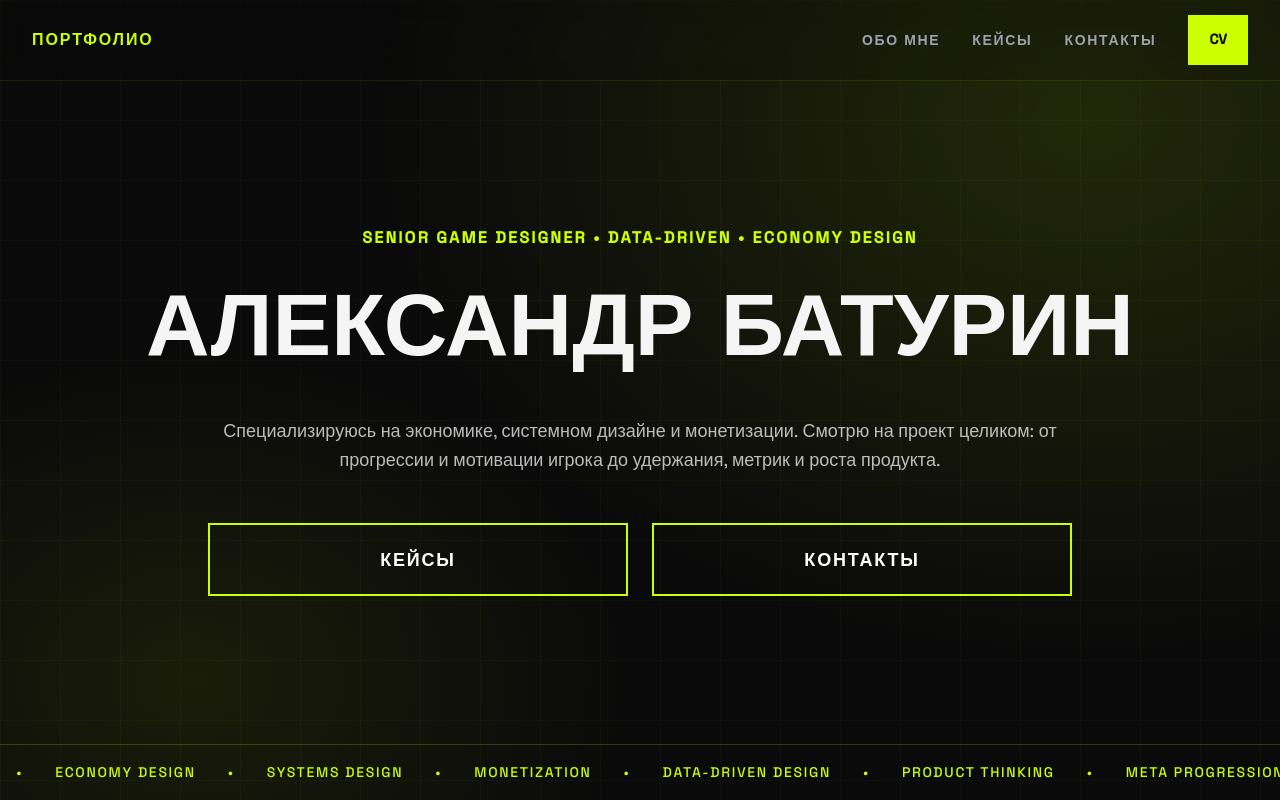
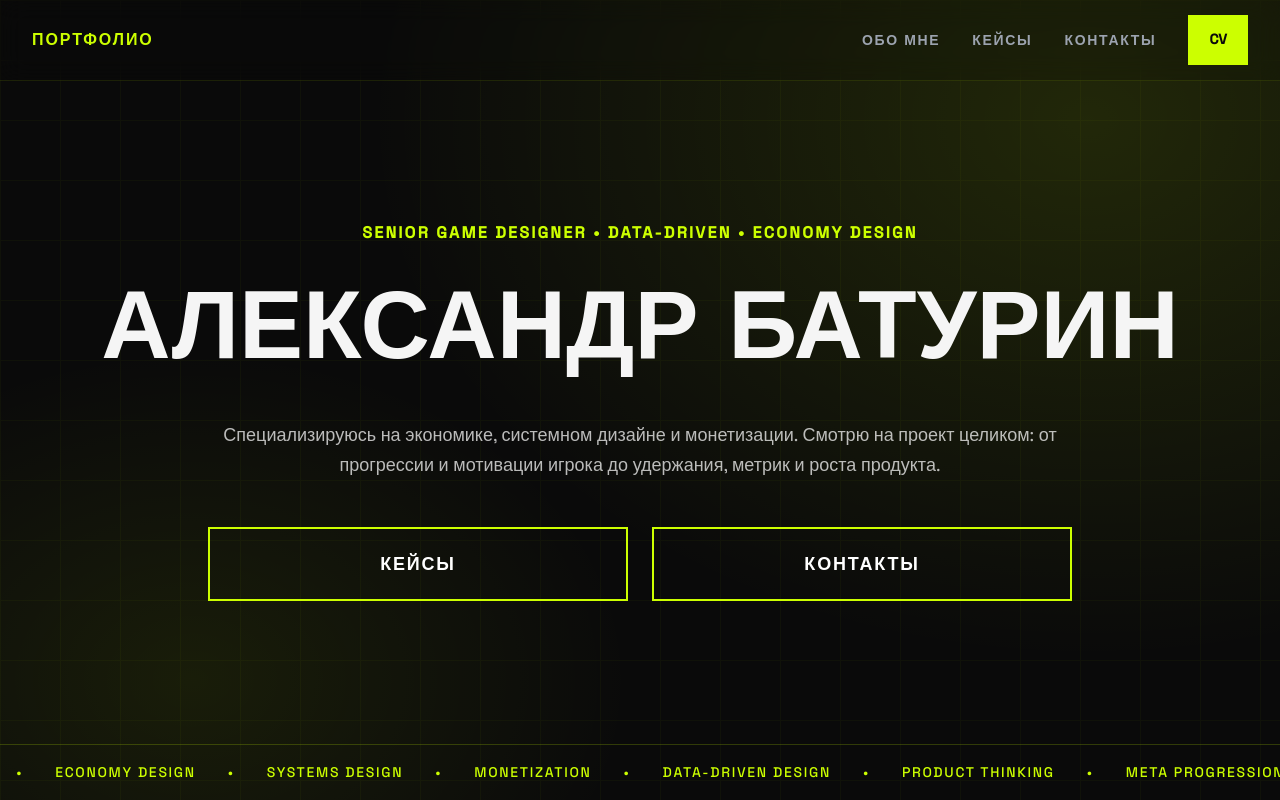
Before and after one commit to sanbait/Portfolio, a React (Vite) app: page / in a window 1280 px wide. Shown: the top 800 px of the page. Built offline with nearby package versions, Linux system fonts and the light colour scheme.

Commit message:
feat: обновление Hero

```diff
--- a/src/app/components/Hero.tsx
+++ b/src/app/components/Hero.tsx
@@ -80,7 +80,7 @@ export function Hero() {
             transition={{ delay: 0.2, duration: 0.6 }}
           >
             <h1
-              className="mb-10 text-[clamp(56px,8vw,88px)]"
+              className="mb-10 text-[clamp(56px,7.5vw,104px)]"
               style={{
                 color: "var(--text-primary)",
                 fontFamily: "var(--h1-font)",
```
